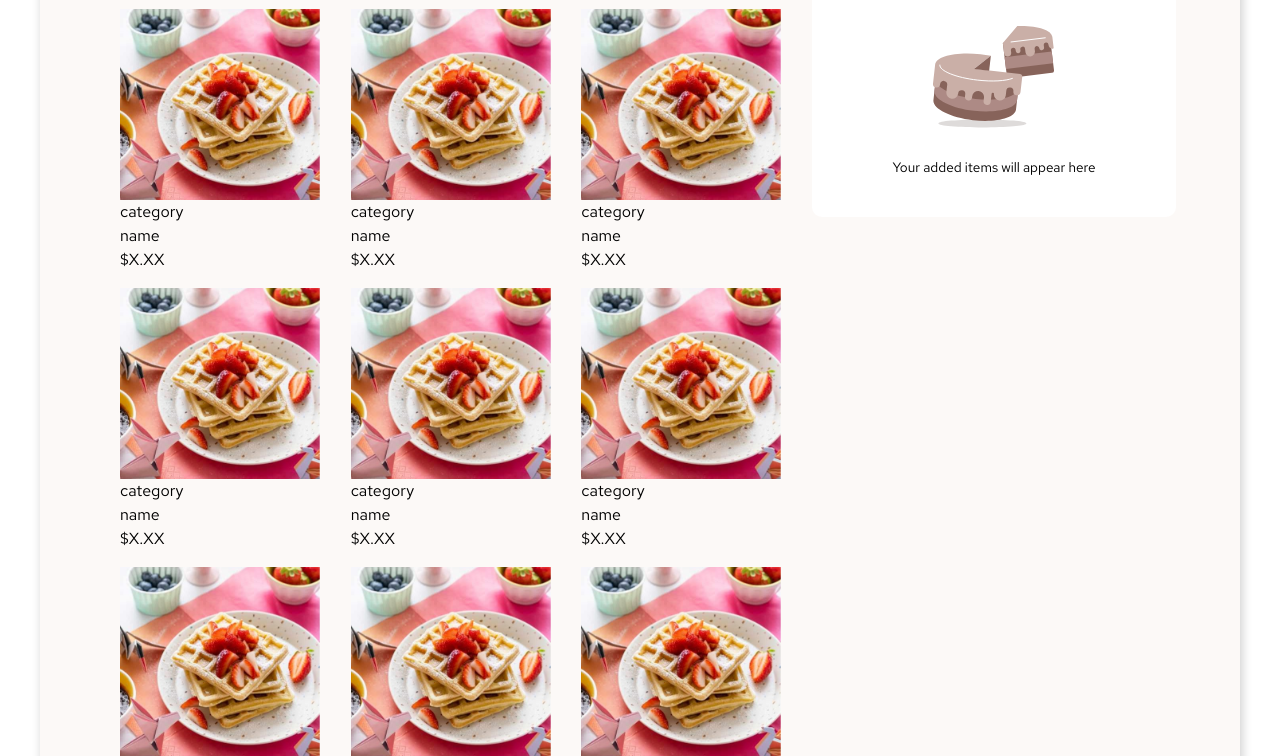
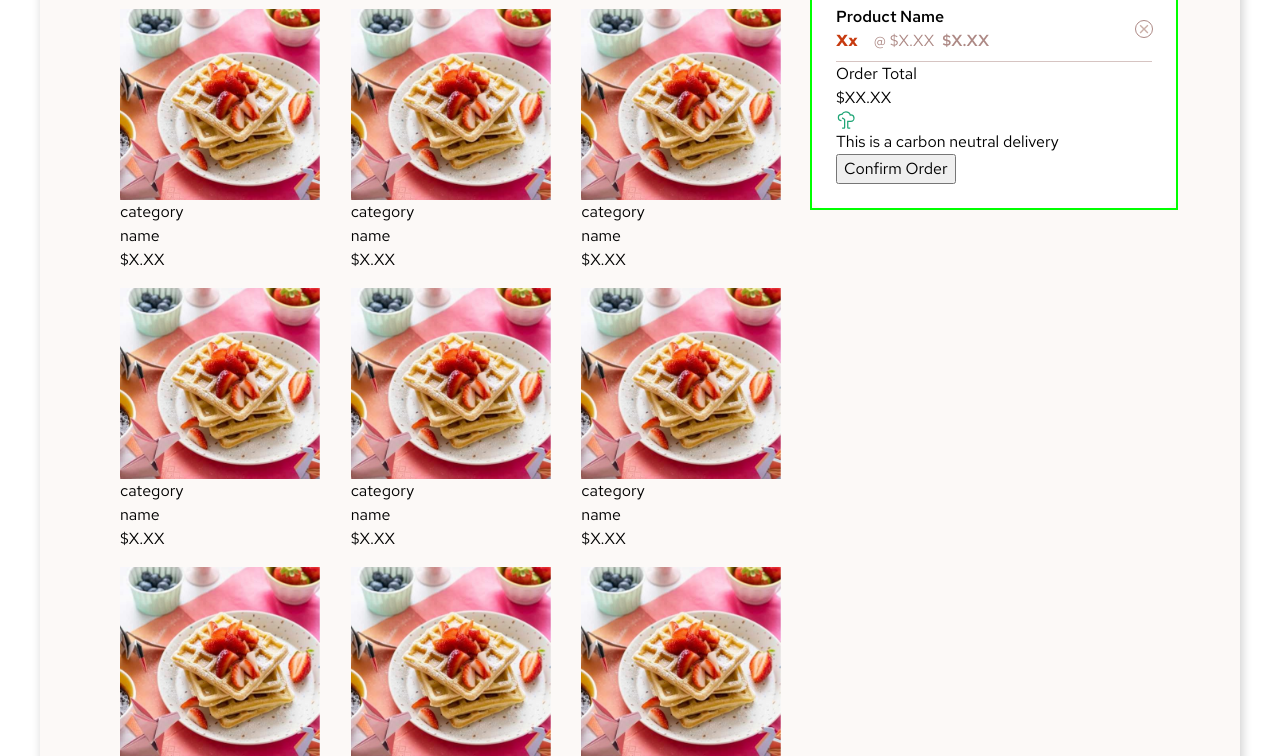
Before and after one commit to smajewski1980/product-list-with-cart, a plain HTML site: page index.html in a window 1280 px wide. Shown: the part 175-931 px from the top of the page. Drawn offline with Linux system fonts and the light colour scheme.

Commit message:
started styling non-empty cart

```diff
--- a/index.html
+++ b/index.html
@@ -121,27 +121,41 @@
           </div>
         </div>
       </section>
+
       <section class="cart">
         <div class="cart-empty">
           <h2>Your Cart (0)</h2>
           <img src="/assets/images/illustration-empty-cart.svg" alt="" />
           <p>Your added items will appear here</p>
         </div>
+
         <div class="cart-with-items">
           <h2>Your Cart (x)</h2>
-          <div class="cart-items">
-            <div class="cart-item">cart item 1</div>
-            <div class="cart-item">cart item 2</div>
-            <div class="cart-item">cart item 3</div>
+          <div class="cart-items-wrapper">
+            <div class="cart-item">
+              <div class="cart-item-content">
+                <p class="cart-item-name">Product Name</p>
+                <div class="cart-item-price-info">
+                  <p class="cart-item-qty">Xx</p>
+                  <p class="cart-item-price">@ $X.XX</p>
+                  <p class="cart-item-subtotal">$X.XX</p>
+                </div>
+              </div>
+              <div class="cart-item-close">
+                <img src="/assets/images/icon-remove-item.svg" alt="" />
+              </div>
+            </div>
           </div>
           <div class="total-wrapper">
             <p>Order Total</p>
             <p>$XX.XX</p>
           </div>
+
           <div class="disclaimer">
             <img src="/assets/images/icon-carbon-neutral.svg" alt="" />
-            <p>This is a carbon neautral delivery</p>
+            <p>This is a carbon neutral delivery</p>
           </div>
+
           <button>Confirm Order</button>
         </div>
       </section>
--- a/sass/layout/_cart.scss
+++ b/sass/layout/_cart.scss
@@ -1,3 +1,5 @@
+@use "../abstracts/variables" as *;
+
 .cart {
   align-self: start;
   background-color: white;
@@ -7,6 +9,8 @@
     padding: 1.5rem 1.5rem 2.5rem;
     display: grid;
     gap: 1rem;
+
+    display: none;
 
     img {
       margin-inline: auto;
@@ -18,6 +22,52 @@
   }
 
   .cart-with-items {
-    display: none;
+    // display: none;
+    outline: 2px solid lime;
+    padding: 1.5rem;
+
+    .cart-items-wrapper {
+      // margin-top: 0.5rem;
+
+      .cart-item {
+        // outline: 2px solid blue;
+        align-items: center;
+        display: flex;
+        justify-content: space-between;
+        padding-block: 0.5rem;
+        border-bottom: 1px solid rgba($clr-rose-400, 0.5);
+
+        .cart-item-content {
+          .cart-item-name {
+            font-weight: 600;
+          }
+
+          .cart-item-price-info {
+            display: flex;
+            gap: 0.5rem;
+
+            p {
+              color: $clr-rose-400;
+            }
+
+            p:first-child {
+              margin-right: 0.5rem;
+              color: $clr-red;
+              font-weight: 700;
+            }
+
+            p:last-child {
+              font-weight: 600;
+            }
+          }
+        }
+
+        .cart-item-close {
+          outline: 1px solid $clr-rose-400;
+          padding: 0.2rem;
+          border-radius: 50%;
+        }
+      }
+    }
   }
 }
```
Also changed, not shown: styles/index.css, styles/main.css, 2 other files.
